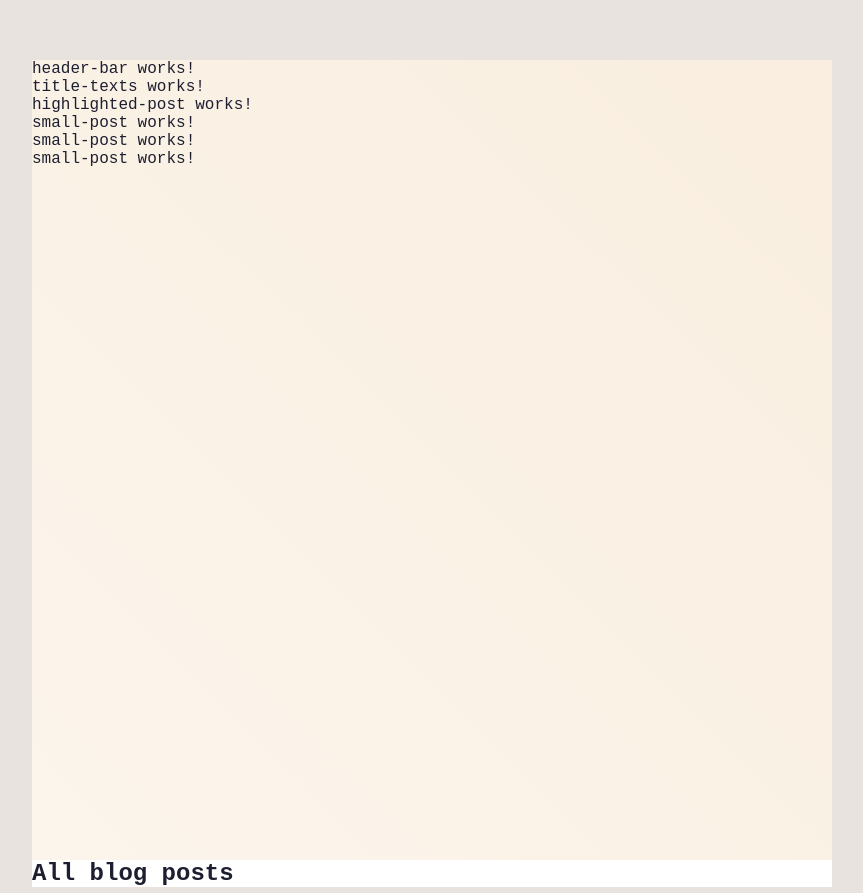
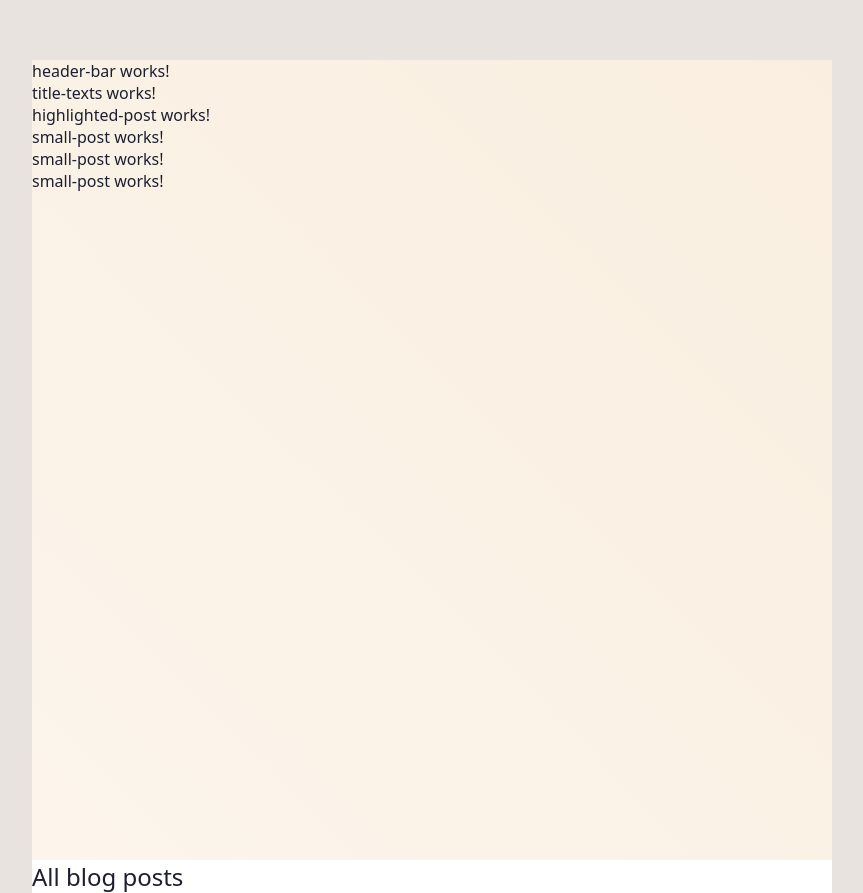
Before and after one commit to Pitossomo/angular-blog, an Angular app: page / in a window 1280 px wide. Shown: the whole page, without its empty margins (208-1071 px from the left). Built offline with nearby package versions, Linux system fonts and the light colour scheme.

Commit message:
update global styles

```diff
--- a/src/styles.css
+++ b/src/styles.css
@@ -2,18 +2,22 @@
   --text-color: #1D1F31;
   --button-color: #4946FF;
   --secondary-text-color: #6A7489;
+  --content-width: 800px;
 }
 
 * {
   margin: 0;
   padding: 0;
+  box-sizing: border-box;
   color: var(--text-color);
-  font-family: 'Courier New', Courier, monospace;
+  font-family: system-ui, -apple-system, BlinkMacSystemFont, 'Segoe UI', Roboto, Oxygen, Ubuntu, Cantarell, 'Open Sans', 'Helvetica Neue', sans-serif;
+  font-weight: 500;
+  justify-content: center;
+  text-decoration: none;
 }
 
 body {
   background-color: #E8E3DE;
   display: flex;
   align-items: center;
-  justify-content: center;
 }
```
